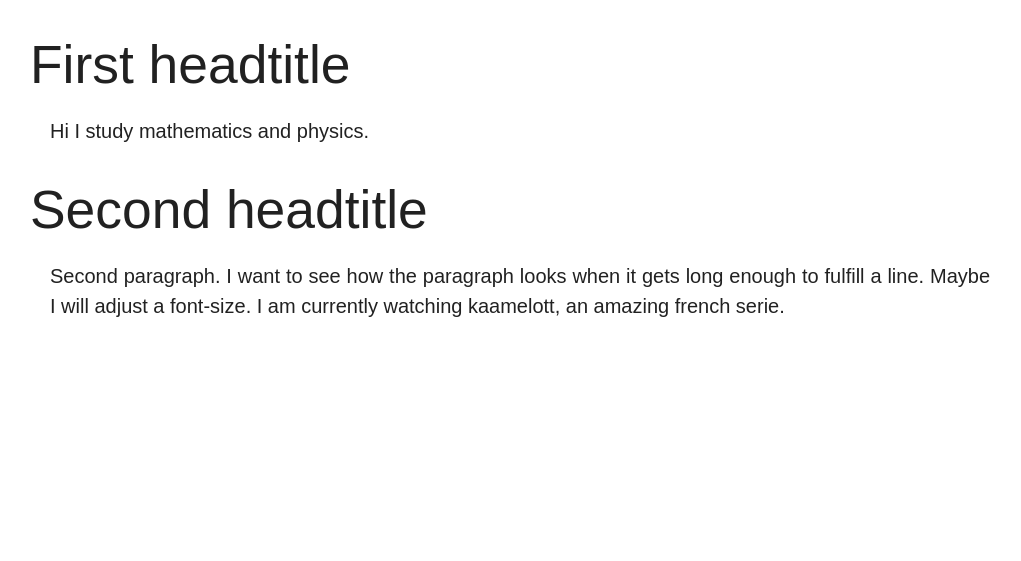
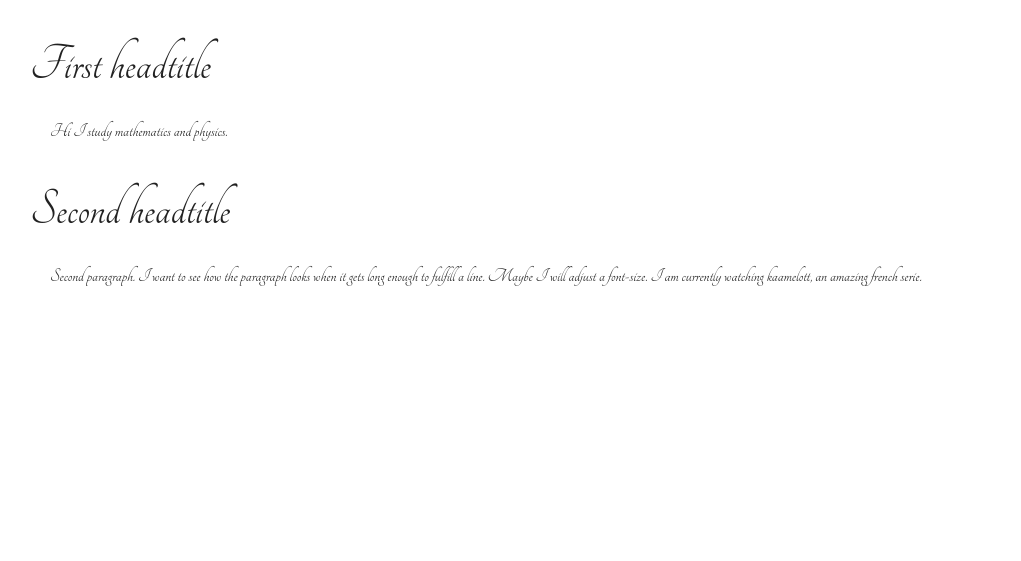
Before and after one commit to antoineeudes/blog, a PHP site: page / in a window 1280 px wide. Shown: the part 110-671 px from the top of the page, without its empty margins (130-1151 px from the left). Run offline with PHP 8.4, Linux system fonts and the light colour scheme; some libraries are stand-ins or nearby versions.

Commit message:
introducing Tangerine

```diff
--- a/design.css
+++ b/design.css
@@ -29,7 +29,7 @@ main {
   width: 75%;
   margin-left: auto;
   margin-right: auto;
-	font-family: sans-serif;
+	font-family:'Tangerine', sans-serif;
 	text-align: justify;
   }
 
--- a/index.html
+++ b/index.html
@@ -6,6 +6,7 @@
 <link rel="stylesheet" href="design.css">
 <link rel="stylesheet" href="https://cdnjs.cloudflare.com/ajax/libs/materialize/2.97.0/css/materialize.min.css">
 <link rel="stylesheet" href="https://maxcdn.bootstrapcdn.com/font-awesome/4.4.0/css/font-awesome.min.css">
+<link rel="stylesheet" type="text/css" href="http://fonts.googleapis.com/css?family=Tangerine">
 </head>
 
 <body>
```
